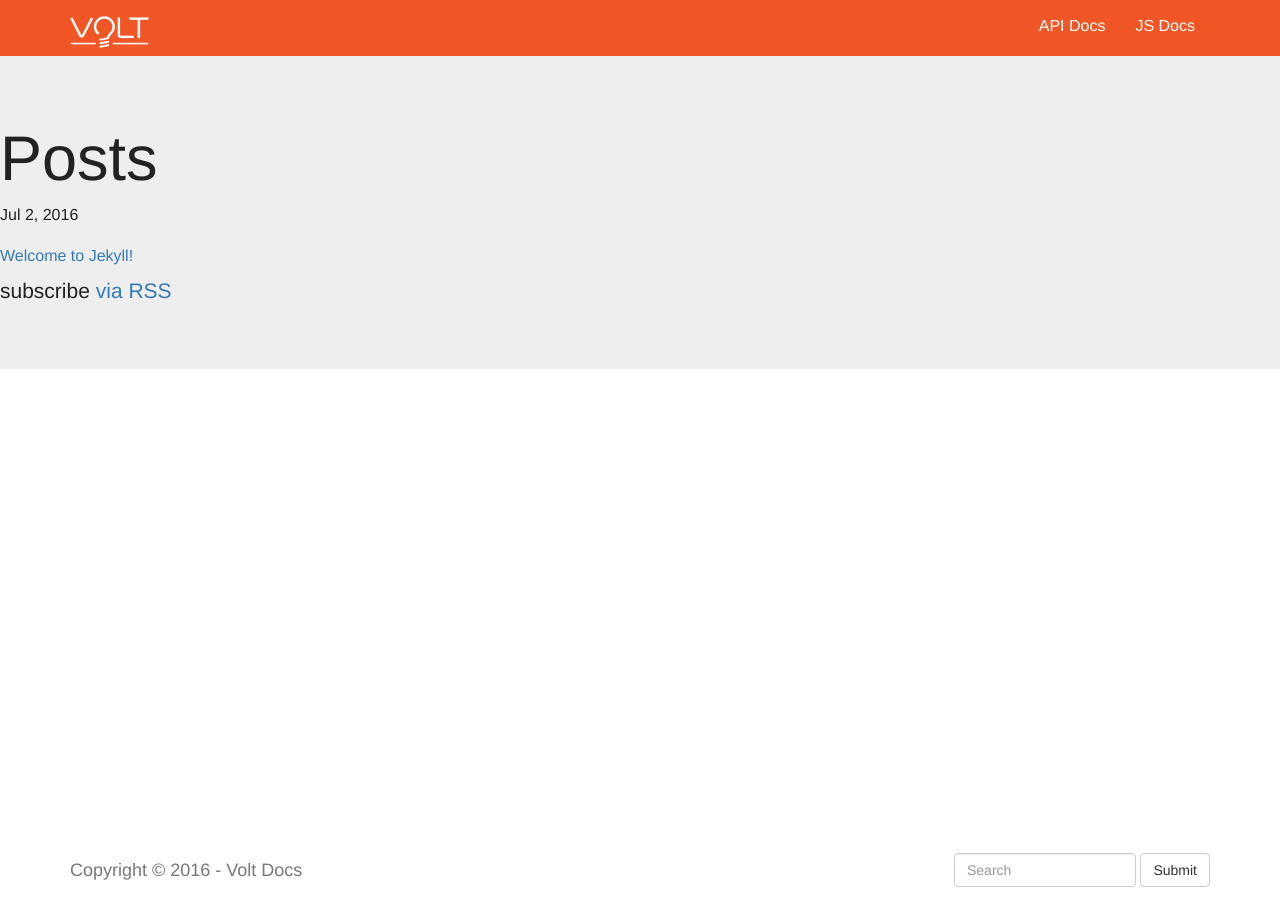
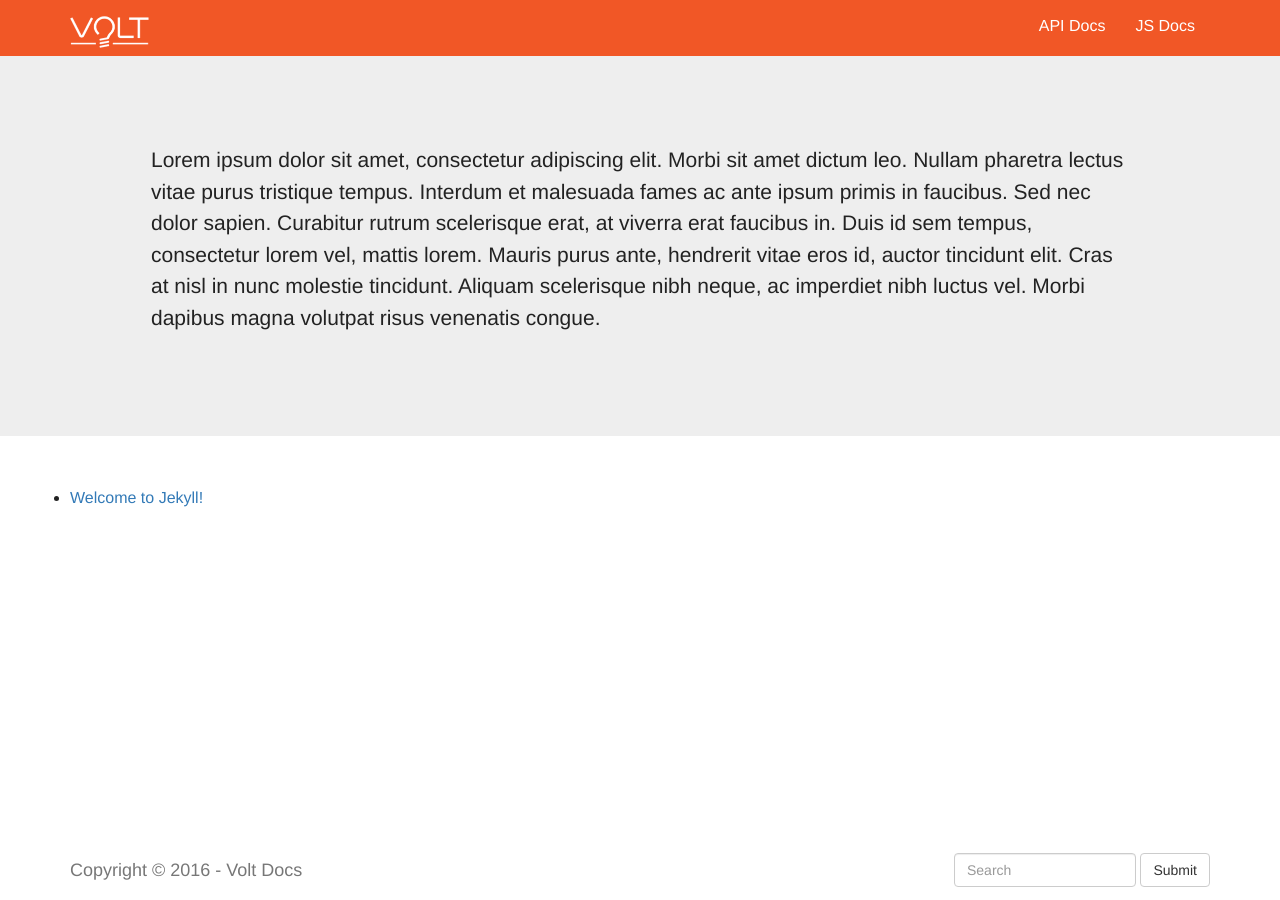
Before and after one commit to SKBruck/voltdocs, a Jekyll site: the page built from index.html, in a window 1280 px wide. Built offline with Jekyll 4.4.1, drawn with Linux system fonts in a browser that asks for light colours; nearby versions of some CDN libraries.

Commit message:
adding intro paragraph and fiddling with content layout

```diff
--- a/index.html
+++ b/index.html
@@ -2,22 +2,21 @@
 layout: default
 ---
 
-<div class="home">
+  <div class="container">
 
-  <h1 class="page-heading">Posts</h1>
+    <p>Lorem ipsum dolor sit amet, consectetur adipiscing elit. Morbi sit amet dictum leo. Nullam pharetra lectus vitae purus tristique tempus. Interdum et malesuada fames ac ante ipsum primis in faucibus. Sed nec dolor sapien. Curabitur rutrum scelerisque erat, at viverra erat faucibus in. Duis id sem tempus, consectetur lorem vel, mattis lorem. Mauris purus ante, hendrerit vitae eros id, auctor tincidunt elit. Cras at nisl in nunc molestie tincidunt. Aliquam scelerisque nibh neque, ac imperdiet nibh luctus vel. Morbi dapibus magna volutpat risus venenatis congue.</p>
 
+  </div>
+</div>
+
+<div class="container">
   <ul class="post-list">
     {% for post in site.posts %}
       <li>
-        <span class="post-meta">{{ post.date | date: "%b %-d, %Y" }}</span>
-
         <h2>
           <a class="post-link" href="{{ post.url | prepend: site.baseurl }}">{{ post.title }}</a>
         </h2>
       </li>
     {% endfor %}
   </ul>
-
-  <p class="rss-subscribe">subscribe <a href="{{ "/feed.xml" | prepend: site.baseurl }}">via RSS</a></p>
-
 </div>
```
